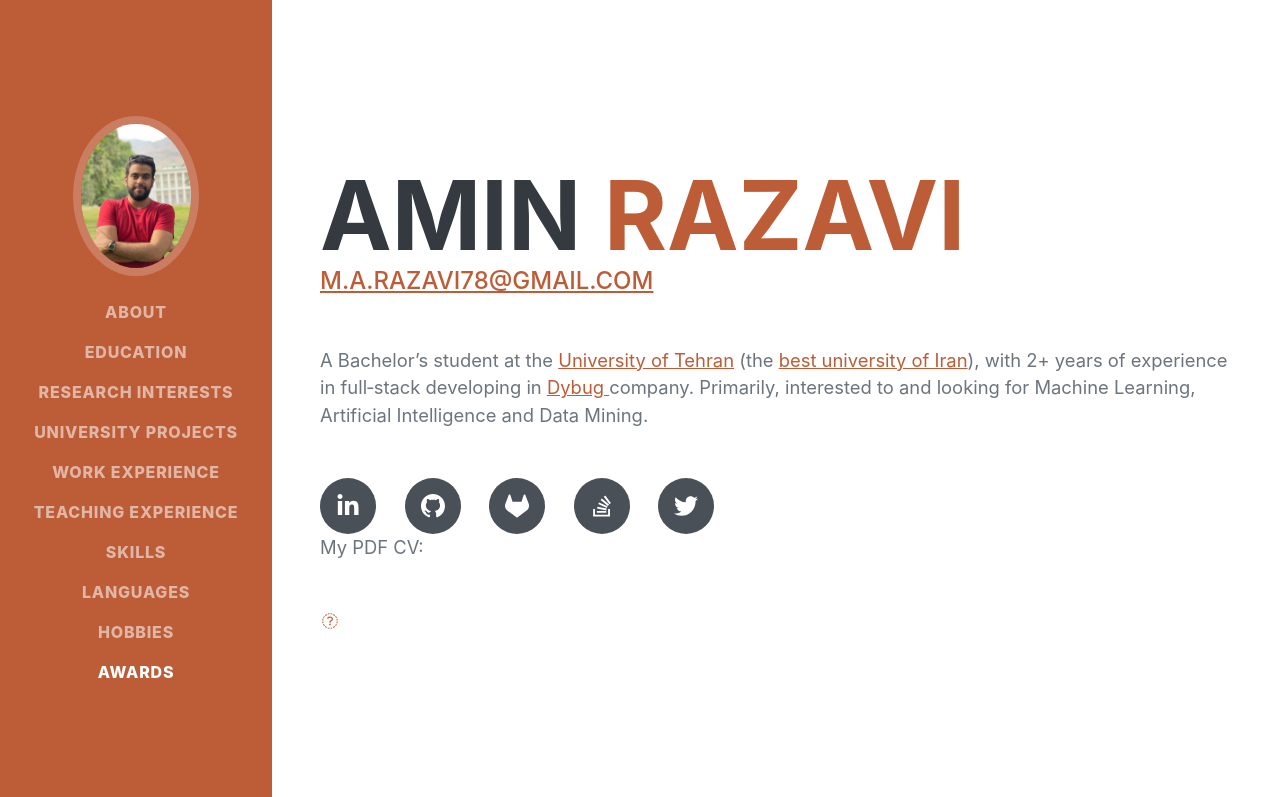
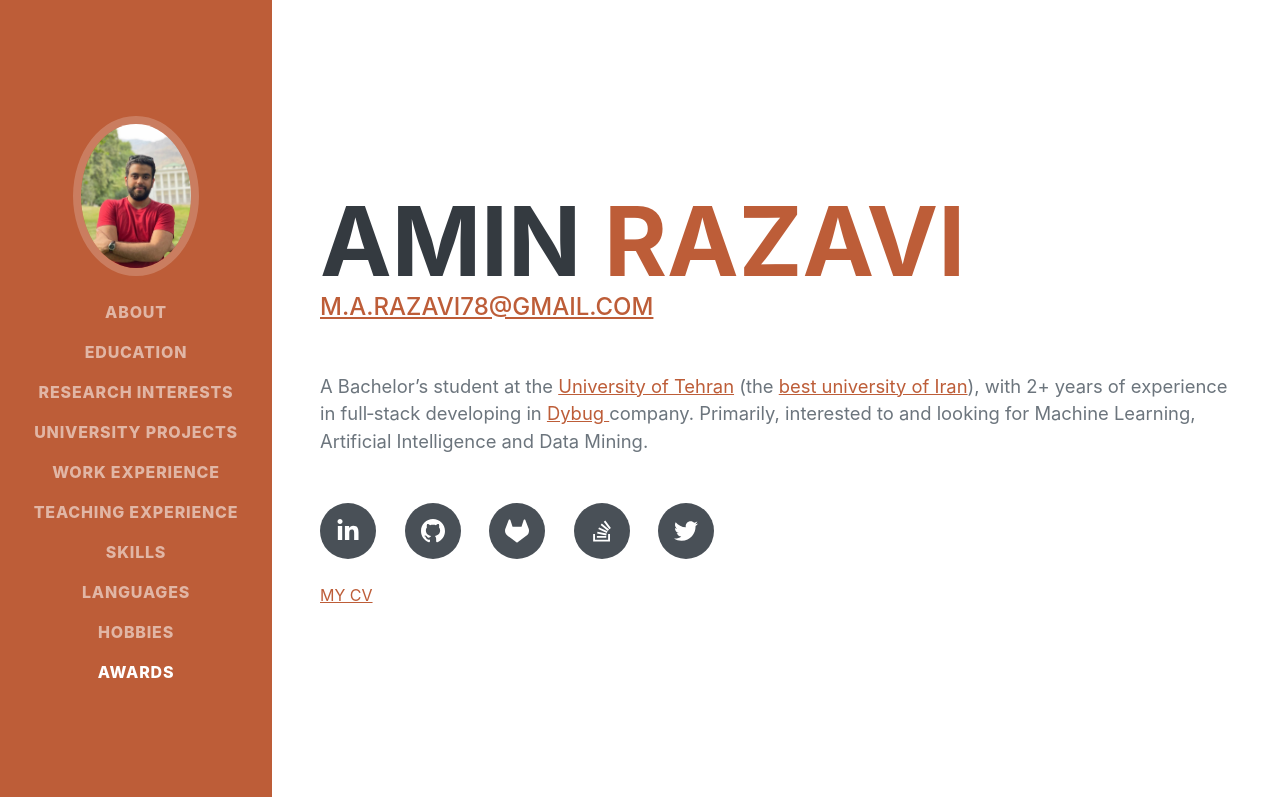
Before and after one commit to aminrazavi78/aminrazavi78.github.io, a plain HTML site: page index.html in a window 1280 px wide. Shown: the top 797 px of the page. Drawn offline with Linux system fonts and the light colour scheme; a web font is replaced by a local one.

Commit message:
change button for cv download

```diff
--- a/index.html
+++ b/index.html
@@ -48,6 +48,7 @@
                     <div class="subheading mb-5">
                         <a href="mailto:name@email.com">m.a.razavi78@gmail.com</a>
                     </div>
+
                     <p class="lead mb-5">A Bachelor’s student at the <a href="https://ut.ac.ir/en">University of Tehran</a> (the
                         <a href="https://www.usnews.com/education/best-global-universities/university-of-tehran-504903">best university of Iran</a>), with 2+ years of experience in full‑stack developing in <a href="https://dybug.ir/"> Dybug </a> company. Primarily, interested to and looking for
                         Machine Learning, Artificial Intelligence and Data Mining.</p>
@@ -58,8 +59,8 @@
                         <a class="social-icon" href="https://stackoverflow.com/users/15285826/amin"><i class="fa-brands fa-stack-overflow"></i></a>
                         <a class="social-icon" href="https://twitter.com/Amin__Razavi"><i class="fab fa-twitter"></i></a>
                     </div>
-                    <p class="lead mb-5">My PDF CV: </p>
-                    <a class="social-icon" href="assets/cv.pdf"><i class="fab fa-download"></i></a>
+    <br>
+                    <a href="assets/cv.pdf" download="proposed_file_name">MY CV</a>
 
                 </div>
             </section>
```
